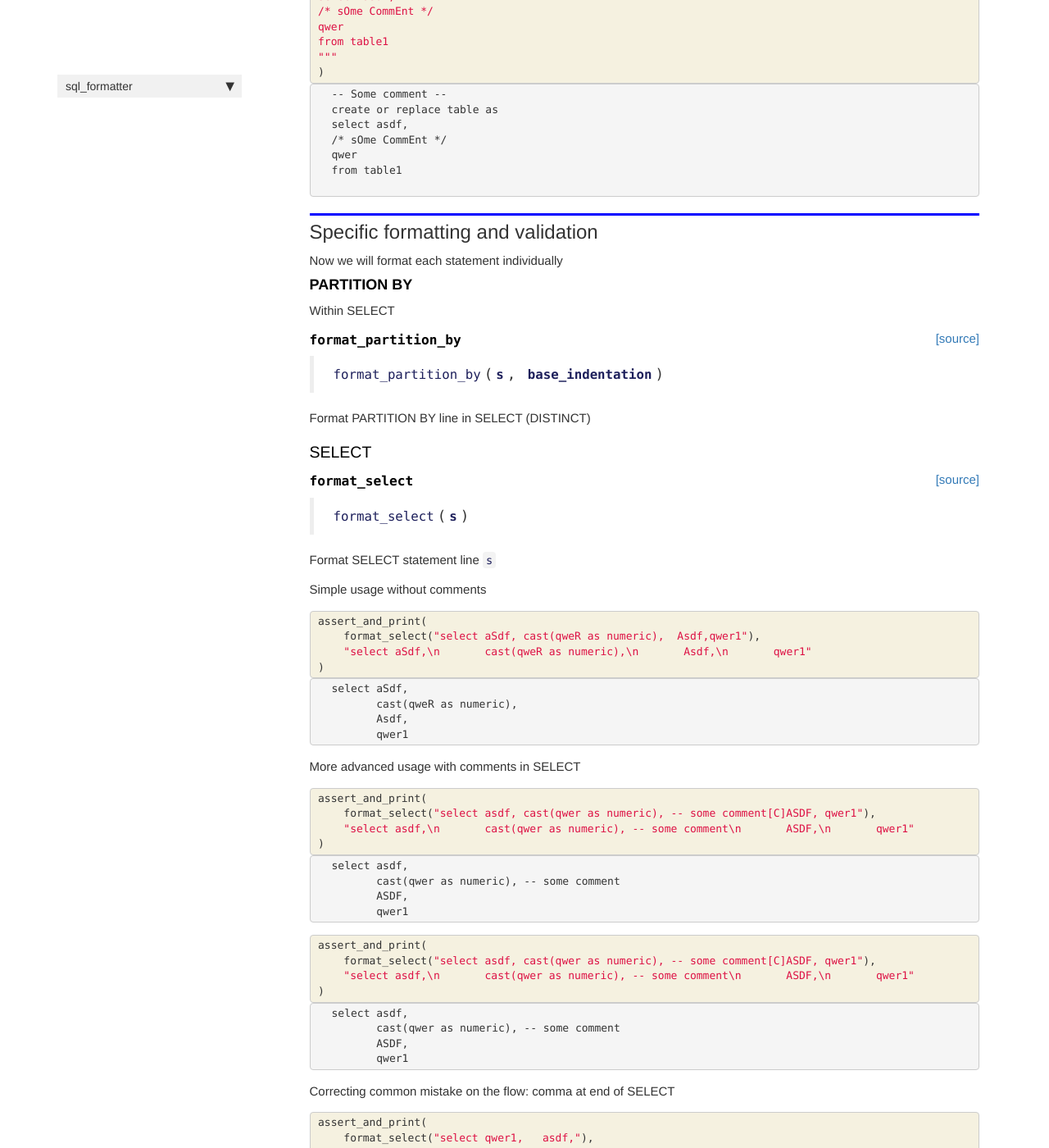
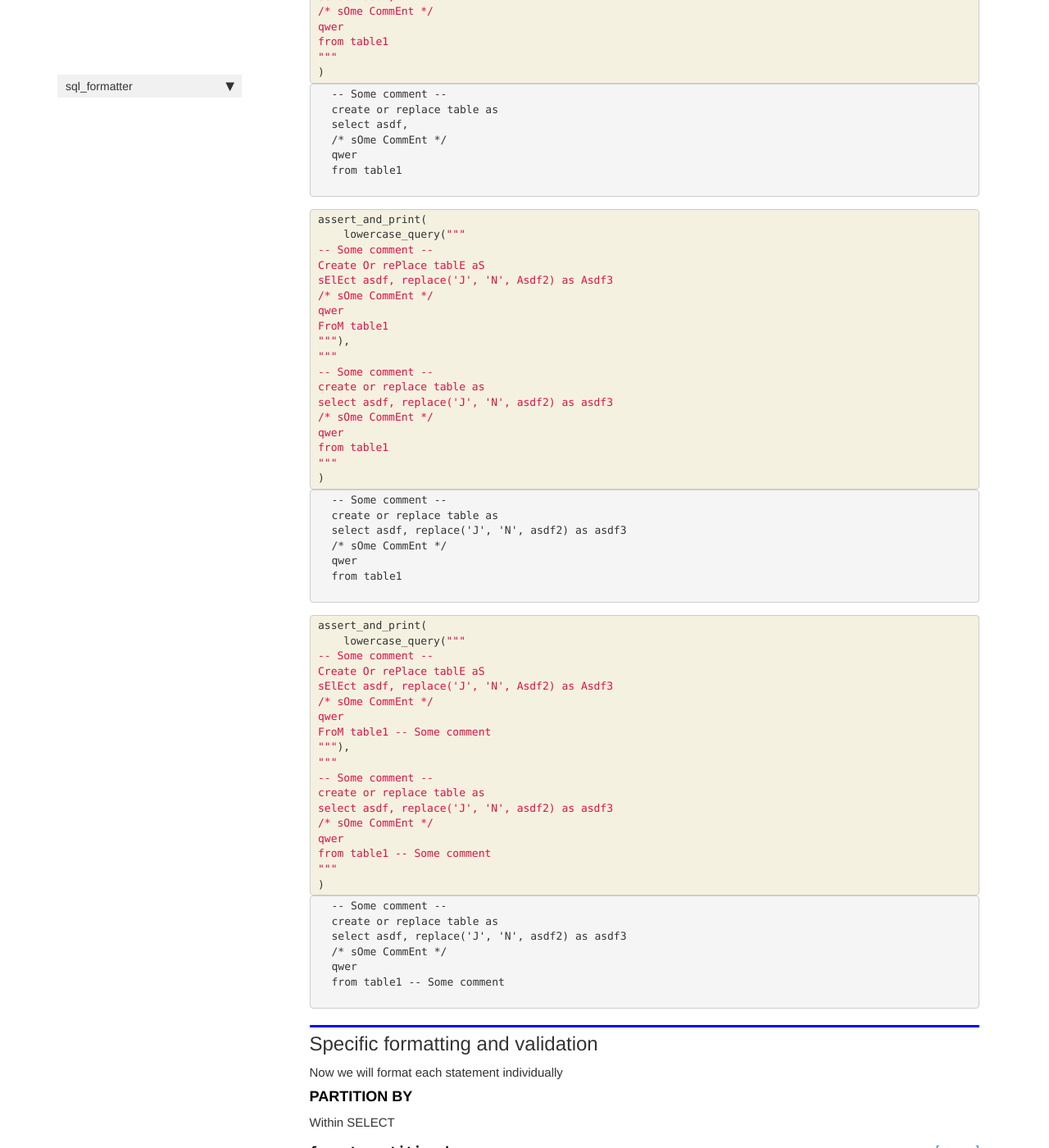
Before and after one commit to PabloRMira/sql_formatter, a Jekyll site: the page built from docs/core.html, in a window 1280 px wide and 1400 px high, scrolled down 8457 px. Shown: the whole window at 82% size. Built offline with Jekyll 4.4.1, drawn with Linux system fonts in a browser that asks for light colours; nearby versions of some CDN libraries; comment, search, counter and statistics services are not loaded; some of the changed text lies outside the part shown.

Commit message:
[FIX] Text in quotes is wrongly lowercased (#62)
This fixes #47

```diff
--- a/docs/core.html
+++ b/docs/core.html
@@ -985,7 +985,7 @@ GROUP BY a.asdf
 
 <div class="cell border-box-sizing text_cell rendered"><div class="inner_cell">
 <div class="text_cell_render border-box-sizing rendered_html">
-<p>We would like to have every non capital statement lower cased but let comments untouched</p>
+<p>We would like to have every non capital statement lower cased but let comments and quoted text untouched</p>
 
 </div>
 </div>
@@ -1003,7 +1003,7 @@ GROUP BY a.asdf
 <div class="output_markdown rendered_html output_subarea ">
 <h4 id="lowercase_query" class="doc_header"><code>lowercase_query</code><a href="https://github.com/PabloRMira/sql_formatter/tree/master/sql_formatter/core.py#L93" class="source_link" style="float:right">[source]</a></h4><blockquote><p><code>lowercase_query</code>(<strong><code>s</code></strong>)</p>
 </blockquote>
-<p>Lowercase query but let comments untouched</p>
+<p>Lowercase query but let comments and text in quotes untouched</p>
 
 </div>
 
@@ -1132,6 +1132,116 @@ from table1
 </div>
     {% endraw %}
 
+    {% raw %}
+
+<div class="cell border-box-sizing code_cell rendered">
+<div class="input">
+
+<div class="inner_cell">
+    <div class="input_area">
+<div class=" highlight hl-ipython3"><pre><span></span><span class="n">assert_and_print</span><span class="p">(</span>
+    <span class="n">lowercase_query</span><span class="p">(</span><span class="s2">&quot;&quot;&quot;</span>
+<span class="s2">-- Some comment --</span>
+<span class="s2">Create Or rePlace tablE aS</span>
+<span class="s2">sElEct asdf, replace(&#39;J&#39;, &#39;N&#39;, Asdf2) as Asdf3</span>
+<span class="s2">/* sOme CommEnt */</span>
+<span class="s2">qwer</span>
+<span class="s2">FroM table1</span>
+<span class="s2">&quot;&quot;&quot;</span><span class="p">),</span>
+<span class="sd">&quot;&quot;&quot;</span>
+<span class="sd">-- Some comment --</span>
+<span class="sd">create or replace table as</span>
+<span class="sd">select asdf, replace(&#39;J&#39;, &#39;N&#39;, asdf2) as asdf3</span>
+<span class="sd">/* sOme CommEnt */</span>
+<span class="sd">qwer</span>
+<span class="sd">from table1</span>
+<span class="sd">&quot;&quot;&quot;</span>
+<span class="p">)</span>
+</pre></div>
+
+    </div>
+</div>
+</div>
+
+<div class="output_wrapper">
+<div class="output">
+
+<div class="output_area">
+
+<div class="output_subarea output_stream output_stdout output_text">
+<pre>
+-- Some comment --
+create or replace table as
+select asdf, replace(&#39;J&#39;, &#39;N&#39;, asdf2) as asdf3
+/* sOme CommEnt */
+qwer
+from table1
+
+</pre>
+</div>
+</div>
+
+</div>
+</div>
+
+</div>
+    {% endraw %}
+
+    {% raw %}
+
+<div class="cell border-box-sizing code_cell rendered">
+<div class="input">
+
+<div class="inner_cell">
+    <div class="input_area">
+<div class=" highlight hl-ipython3"><pre><span></span><span class="n">assert_and_print</span><span class="p">(</span>
+    <span class="n">lowercase_query</span><span class="p">(</span><span class="s2">&quot;&quot;&quot;</span>
+<span class="s2">-- Some comment --</span>
+<span class="s2">Create Or rePlace tablE aS</span>
+<span class="s2">sElEct asdf, replace(&#39;J&#39;, &#39;N&#39;, Asdf2) as Asdf3</span>
+<span class="s2">/* sOme CommEnt */</span>
+<span class="s2">qwer</span>
+<span class="s2">FroM table1 -- Some comment</span>
+<span class="s2">&quot;&quot;&quot;</span><span class="p">),</span>
+<span class="sd">&quot;&quot;&quot;</span>
+<span class="sd">-- Some comment --</span>
+<span class="sd">create or replace table as</span>
+<span class="sd">select asdf, replace(&#39;J&#39;, &#39;N&#39;, asdf2) as asdf3</span>
+<span class="sd">/* sOme CommEnt */</span>
+<span class="sd">qwer</span>
+<span class="sd">from table1 -- Some comment</span>
+<span class="sd">&quot;&quot;&quot;</span>
+<span class="p">)</span>
+</pre></div>
+
+    </div>
+</div>
+</div>
+
+<div class="output_wrapper">
+<div class="output">
+
+<div class="output_area">
+
+<div class="output_subarea output_stream output_stdout output_text">
+<pre>
+-- Some comment --
+create or replace table as
+select asdf, replace(&#39;J&#39;, &#39;N&#39;, asdf2) as asdf3
+/* sOme CommEnt */
+qwer
+from table1 -- Some comment
+
+</pre>
+</div>
+</div>
+
+</div>
+</div>
+
+</div>
+    {% endraw %}
+
 <div class="cell border-box-sizing text_cell rendered"><div class="inner_cell">
 <div class="text_cell_render border-box-sizing rendered_html">
 <h2 id="Specific-formatting-and-validation">Specific formatting and validation<a class="anchor-link" href="#Specific-formatting-and-validation"> </a></h2><p>Now we will format each statement individually</p>
@@ -1157,7 +1267,7 @@ from table1
 
 
 <div class="output_markdown rendered_html output_subarea ">
-<h4 id="format_partition_by" class="doc_header"><code>format_partition_by</code><a href="https://github.com/PabloRMira/sql_formatter/tree/master/sql_formatter/core.py#L110" class="source_link" style="float:right">[source]</a></h4><blockquote><p><code>format_partition_by</code>(<strong><code>s</code></strong>, <strong><code>base_indentation</code></strong>)</p>
+<h4 id="format_partition_by" class="doc_header"><code>format_partition_by</code><a href="https://github.com/PabloRMira/sql_formatter/tree/master/sql_formatter/core.py#L219" class="source_link" style="float:right">[source]</a></h4><blockquote><p><code>format_partition_by</code>(<strong><code>s</code></strong>, <strong><code>base_indentation</code></strong>)</p>
 </blockquote>
 <p>Format PARTITION BY line in SELECT (DISTINCT)</p>
 
@@ -1195,7 +1305,7 @@ from table1
 
 
 <div class="output_markdown rendered_html output_subarea ">
-<h4 id="format_select" class="doc_header"><code>format_select</code><a href="https://github.com/PabloRMira/sql_formatter/tree/master/sql_formatter/core.py#L131" class="source_link" style="float:right">[source]</a></h4><blockquote><p><code>format_select</code>(<strong><code>s</code></strong>)</p>
+<h4 id="format_select" class="doc_header"><code>format_select</code><a href="https://github.com/PabloRMira/sql_formatter/tree/master/sql_formatter/core.py#L240" class="source_link" style="float:right">[source]</a></h4><blockquote><p><code>format_select</code>(<strong><code>s</code></strong>)</p>
 </blockquote>
 <p>Format SELECT statement line <code>s</code></p>
 
@@ -1986,7 +2096,7 @@ from table1
 
 
 <div class="output_markdown rendered_html output_subarea ">
-<h4 id="format_from" class="doc_header"><code>format_from</code><a href="https://github.com/PabloRMira/sql_formatter/tree/master/sql_formatter/core.py#L175" class="source_link" style="float:right">[source]</a></h4><blockquote><p><code>format_from</code>(<strong><code>s</code></strong>)</p>
+<h4 id="format_from" class="doc_header"><code>format_from</code><a href="https://github.com/PabloRMira/sql_formatter/tree/master/sql_formatter/core.py#L284" class="source_link" style="float:right">[source]</a></h4><blockquote><p><code>format_from</code>(<strong><code>s</code></strong>)</p>
 </blockquote>
 <p>Format FROM statement line <code>s</code></p>
 
@@ -2055,7 +2165,7 @@ from table1
 
 
 <div class="output_markdown rendered_html output_subarea ">
-<h4 id="format_join" class="doc_header"><code>format_join</code><a href="https://github.com/PabloRMira/sql_formatter/tree/master/sql_formatter/core.py#L186" class="source_link" style="float:right">[source]</a></h4><blockquote><p><code>format_join</code>(<strong><code>s</code></strong>)</p>
+<h4 id="format_join" class="doc_header"><code>format_join</code><a href="https://github.com/PabloRMira/sql_formatter/tree/master/sql_formatter/core.py#L295" class="source_link" style="float:right">[source]</a></h4><blockquote><p><code>format_join</code>(<strong><code>s</code></strong>)</p>
 </blockquote>
 <p>Format JOIN statement line <code>s</code></p>
 
@@ -2124,7 +2234,7 @@ from table1
 
 
 <div class="output_markdown rendered_html output_subarea ">
-<h4 id="format_on" class="doc_header"><code>format_on</code><a href="https://github.com/PabloRMira/sql_formatter/tree/master/sql_formatter/core.py#L192" class="source_link" style="float:right">[source]</a></h4><blockquote><p><code>format_on</code>(<strong><code>s</code></strong>)</p>
+<h4 id="format_on" class="doc_header"><code>format_on</code><a href="https://github.com/PabloRMira/sql_formatter/tree/master/sql_formatter/core.py#L301" class="source_link" style="float:right">[source]</a></h4><blockquote><p><code>format_on</code>(<strong><code>s</code></strong>)</p>
 </blockquote>
 <p>Format ON statement line <code>s</code></p>
 
@@ -2193,7 +2303,7 @@ from table1
 
 
 <div class="output_markdown rendered_html output_subarea ">
-<h4 id="format_where" class="doc_header"><code>format_where</code><a href="https://github.com/PabloRMira/sql_formatter/tree/master/sql_formatter/core.py#L199" class="source_link" style="float:right">[source]</a></h4><blockquote><p><code>format_where</code>(<strong><code>s</code></strong>)</p>
+<h4 id="format_where" class="doc_header"><code>format_where</code><a href="https://github.com/PabloRMira/sql_formatter/tree/master/sql_formatter/core.py#L308" class="source_link" style="float:right">[source]</a></h4><blockquote><p><code>format_where</code>(<strong><code>s</code></strong>)</p>
 </blockquote>
 <p>Format WHERE statement line <code>s</code></p>
 
@@ -2268,7 +2378,7 @@ from table1
 
 
 <div class="output_markdown rendered_html output_subarea ">
-<h4 id="format_statement_line" class="doc_header"><code>format_statement_line</code><a href="https://github.com/PabloRMira/sql_formatter/tree/master/sql_formatter/core.py#L209" class="source_link" style="float:right">[source]</a></h4><blockquote><p><code>format_statement_line</code>(<strong><code>s</code></strong>)</p>
+<h4 id="format_statement_line" class="doc_header"><code>format_statement_line</code><a href="https://github.com/PabloRMira/sql_formatter/tree/master/sql_formatter/core.py#L318" class="source_link" style="float:right">[source]</a></h4><blockquote><p><code>format_statement_line</code>(<strong><code>s</code></strong>)</p>
 </blockquote>
 <p>Format statement line <code>s</code></p>
 
@@ -2412,7 +2522,7 @@ from table1
 
 
 <div class="output_markdown rendered_html output_subarea ">
-<h4 id="format_statements" class="doc_header"><code>format_statements</code><a href="https://github.com/PabloRMira/sql_formatter/tree/master/sql_formatter/core.py#L227" class="source_link" style="float:right">[source]</a></h4><blockquote><p><code>format_statements</code>(<strong><code>s</code></strong>)</p>
+<h4 id="format_statements" class="doc_header"><code>format_statements</code><a href="https://github.com/PabloRMira/sql_formatter/tree/master/sql_formatter/core.py#L336" class="source_link" style="float:right">[source]</a></h4><blockquote><p><code>format_statements</code>(<strong><code>s</code></strong>)</p>
 </blockquote>
 <p>Format statements lines <code>s</code></p>
 
@@ -2490,7 +2600,7 @@ from   table1
 
 
 <div class="output_markdown rendered_html output_subarea ">
-<h4 id="add_ending_semicolon" class="doc_header"><code>add_ending_semicolon</code><a href="https://github.com/PabloRMira/sql_formatter/tree/master/sql_formatter/core.py#L237" class="source_link" style="float:right">[source]</a></h4><blockquote><p><code>add_ending_semicolon</code>(<strong><code>s</code></strong>)</p>
+<h4 id="add_ending_semicolon" class="doc_header"><code>add_ending_semicolon</code><a href="https://github.com/PabloRMira/sql_formatter/tree/master/sql_formatter/core.py#L346" class="source_link" style="float:right">[source]</a></h4><blockquote><p><code>add_ending_semicolon</code>(<strong><code>s</code></strong>)</p>
 </blockquote>
 <p>Add ending semicolon for SQL query <code>s</code></p>
 
@@ -2656,7 +2766,7 @@ where asdf = 1;
 
 
 <div class="output_markdown rendered_html output_subarea ">
-<h4 id="format_simple_sql" class="doc_header"><code>format_simple_sql</code><a href="https://github.com/PabloRMira/sql_formatter/tree/master/sql_formatter/core.py#L245" class="source_link" style="float:right">[source]</a></h4><blockquote><p><code>format_simple_sql</code>(<strong><code>s</code></strong>, <strong><code>add_semicolon</code></strong>=<em><code>True</code></em>)</p>
+<h4 id="format_simple_sql" class="doc_header"><code>format_simple_sql</code><a href="https://github.com/PabloRMira/sql_formatter/tree/master/sql_formatter/core.py#L354" class="source_link" style="float:right">[source]</a></h4><blockquote><p><code>format_simple_sql</code>(<strong><code>s</code></strong>, <strong><code>add_semicolon</code></strong>=<em><code>True</code></em>)</p>
 </blockquote>
 <p>Format a simple SQL query without subqueries <code>s</code>.
 If <code>add_semicolon</code> is True, then add a semicolon at the end</p>
@@ -2879,7 +2989,7 @@ GROUP BY car_id;
 
 
 <div class="output_markdown rendered_html output_subarea ">
-<h4 id="format_sql" class="doc_header"><code>format_sql</code><a href="https://github.com/PabloRMira/sql_formatter/tree/master/sql_formatter/core.py#L259" class="source_link" style="float:right">[source]</a></h4><blockquote><p><code>format_sql</code>(<strong><code>s</code></strong>, <strong><code>add_semicolon</code></strong>=<em><code>True</code></em>)</p>
+<h4 id="format_sql" class="doc_header"><code>format_sql</code><a href="https://github.com/PabloRMira/sql_formatter/tree/master/sql_formatter/core.py#L368" class="source_link" style="float:right">[source]</a></h4><blockquote><p><code>format_sql</code>(<strong><code>s</code></strong>, <strong><code>add_semicolon</code></strong>=<em><code>True</code></em>)</p>
 </blockquote>
 <p>Format SQL query with subqueries. If <code>add_semicolon</code> is True then add a semicolon at the end</p>
 
```
Also changed, not shown: sql_formatter/core.py (+120 -11 lines), 1 other file.
